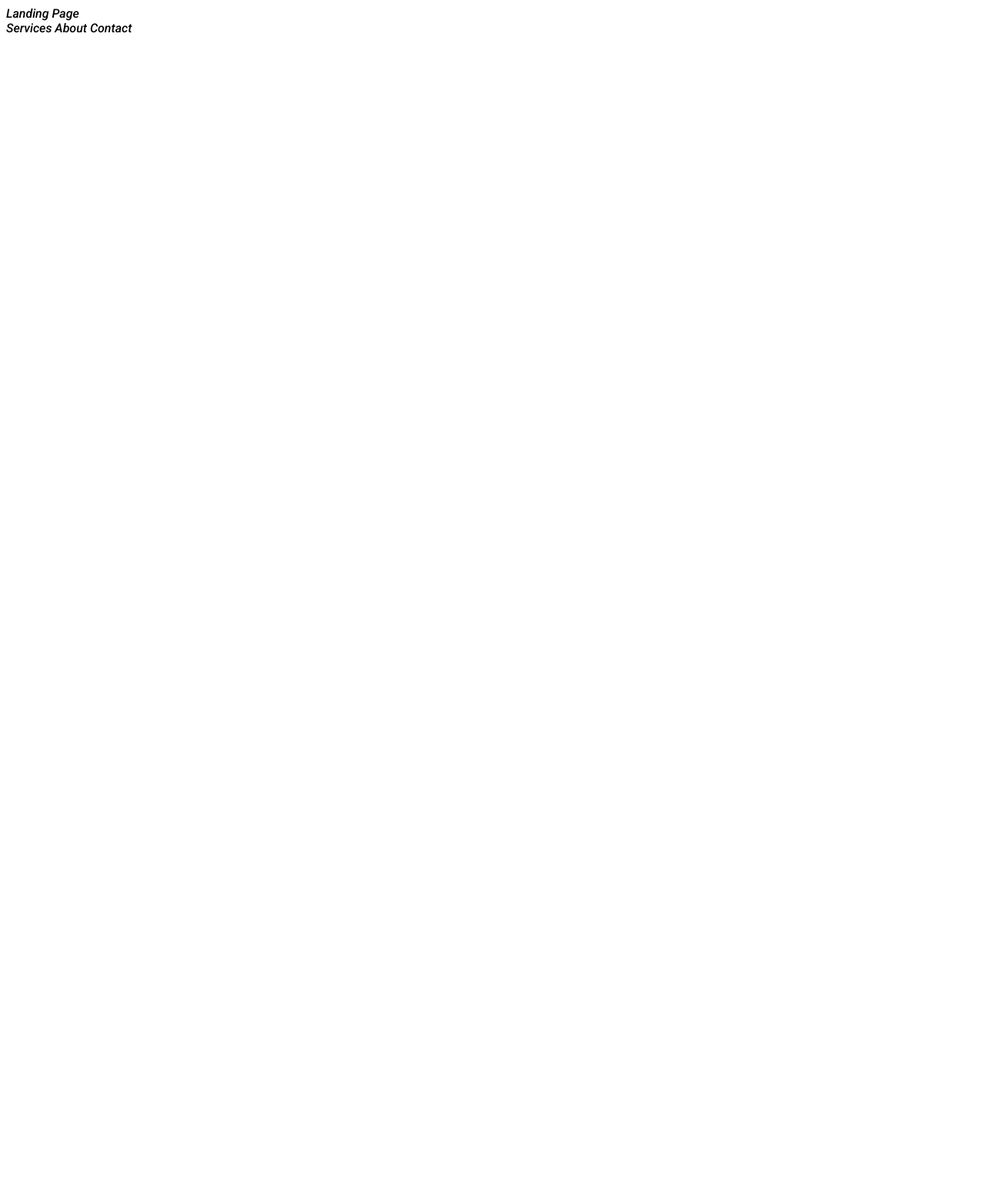
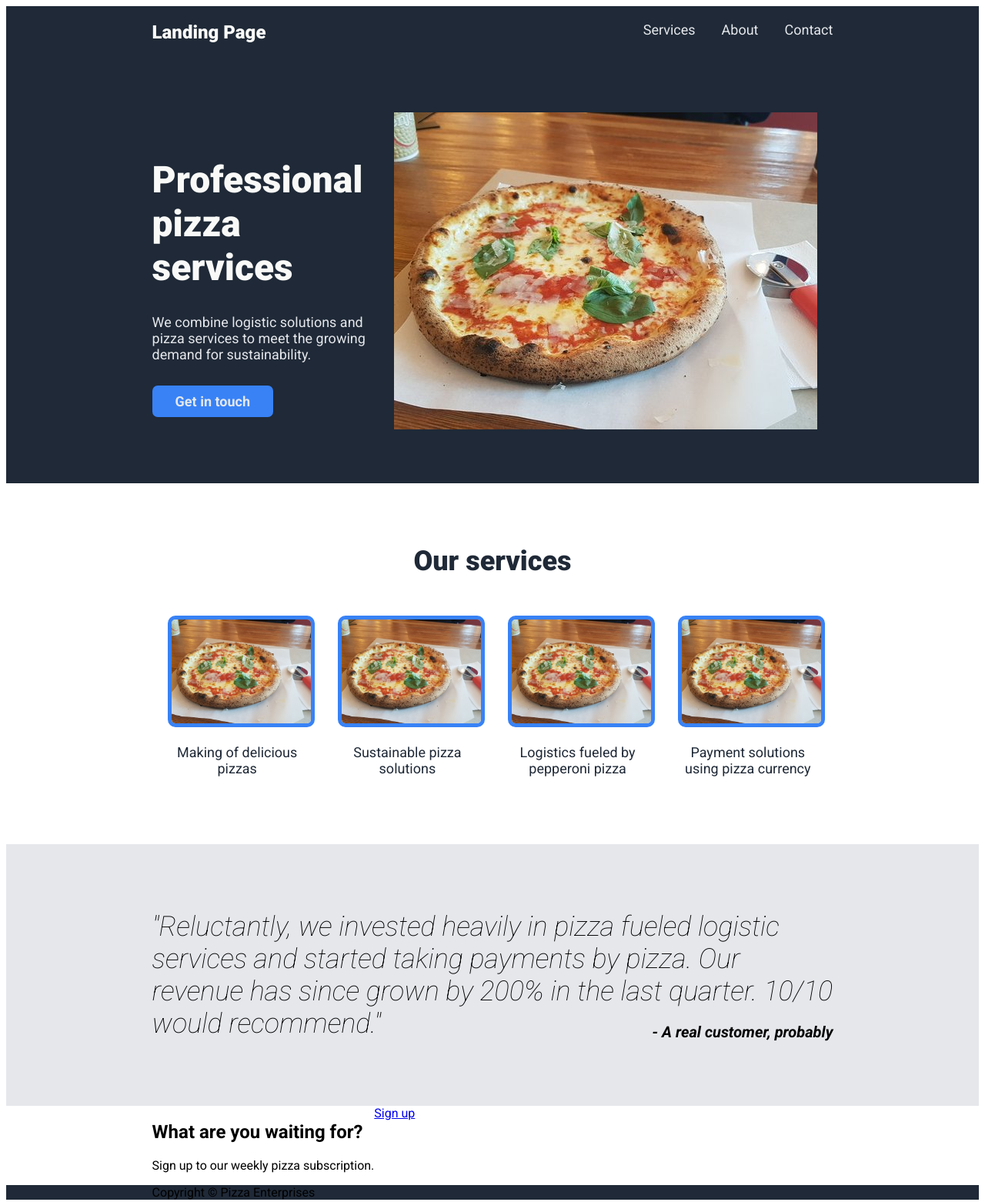
Before and after one commit to disenarob/landing-page, a plain HTML site: page index.html in a window 1280 px wide. Shown: the whole page at 77% size. Before the commit the page ends 800 px from the top, so only its background shows below. Drawn offline with Linux system fonts and the light colour scheme.

Commit message:
updates to css

```diff
--- a/index.html
+++ b/index.html
@@ -6,9 +6,9 @@
     <meta name="viewport" content="width=device-width, initial-scale=1.0">
     <title>Landing Page</title>
     <link rel="preconnect" href="https://fonts.googleapis.com">
-<link rel="preconnect" href="https://fonts.gstatic.com" crossorigin>
-<link href="https://fonts.googleapis.com/css2?family=Roboto:ital,wght@1,500&display=swap" rel="stylesheet">
-    <link rel="stylesheet" href="/style.css">
+    <link rel="preconnect" href="https://fonts.gstatic.com" crossorigin>
+    <link href="https://fonts.googleapis.com/css2?family=Roboto:ital,wght@0,100;0,300;0,400;0,500;0,700;0,900;1,100;1,300;1,400;1,500;1,700;1,900&display=swap" rel="stylesheet">
+    <link rel="stylesheet" href="style.css">
 </head>
 <body>
     <div class="header">
@@ -17,31 +17,56 @@
                 <span>Landing Page</span>
             </div>
             <div class="menu">
-                <span>Services</span>
-                <span>About</span>
-                <span>Contact</span>
+                <a href="#">Services</a>
+                <a href="#">About</a>
+                <a href="#">Contact</a>
             </div>
         </div>
         <div class="header-content">
             <div class="hero-text">
+                <h1>Professional pizza services</h1>
+                <p>We combine logistic solutions and pizza services to meet the growing demand for sustainability.</p>
+                <a href="#">Get in touch</a>
+            </div>
 
+                <img src="img/pizza.jpg">
+
+        </div>
+    </div>
+    <div class="information-section">
+        <h2>Our services</h2>
+        <div class="pizza-flex">
+            <div class="pizza-container">
+                <img src="img/pizza.jpg" alt="Pizza">
+                <p>Making of delicious pizzas</p>
             </div>
-            <div class="photo-container">
-
+            <div class="pizza-container">
+                <img src="img/pizza.jpg" alt="Pizza">
+                <p>Sustainable pizza solutions</p>
+            </div>
+            <div class="pizza-container">
+                <img src="img/pizza.jpg" alt="Pizza">
+                <p>Logistics fueled by pepperoni pizza</p>
+            </div>
+            <div class="pizza-container">
+                <img src="img/pizza.jpg" alt="Pizza">
+                <p>Payment solutions using pizza currency</p>
             </div>
         </div>
     </div>
-    <div class="information-section">
-
-    </div>
     <div class="quote-section">
-
+        <p>"Reluctantly, we invested heavily in pizza fueled logistic services and started taking payments by pizza. Our revenue has since grown by 200% in the last quarter. 10/10 would recommend." <span>- A real customer, probably</span></p>
     </div>
     <div class="cta-section">
-
+        <div class="cta-box">
+            <div class="cta-content">
+                <h2>What are you waiting for?</h2>
+                <p>Sign up to our weekly pizza subscription.</p></div>
+            <a href="#">Sign up</a>
+        </div>
     </div>
     <div class="footer">
-
+        <span>Copyright &copy; Pizza Enterprises</span>
     </div>
 </body>
 </html>
--- a/style.css
+++ b/style.css
@@ -1,3 +1,99 @@
 *{
     font-family: 'Roboto', sans-serif;
 }
+.top-bar, .header-content, .pizza-flex, .cta-box{
+    display: flex;
+}
+.header, .footer{
+    background-color: #1F2937;
+}
+.header, .information-section, .quote-section, .cta-section, .footer{
+    padding-left: 15%;
+    padding-right:15%;
+}
+.top-bar{
+    padding-top: 20px;
+    padding-bottom: 20px;
+    justify-content: space-between;
+}
+.logo{
+font-size:24px;
+font-weight: 900;
+color: #f9faf8;
+}
+
+.menu a{
+    color: #e5e7eb;
+    font-size: 18px;
+    text-decoration: none;
+    margin-left:30px;
+}
+.header-content{
+    align-items: center;
+    padding-top: 50px;
+    padding-bottom:50px;
+}
+.hero-text h1{
+    font-weight:900;
+    font-size:48px;
+    color:#f9faf8;
+}
+.hero-text p, .hero-text a{
+    font-size: 18px;
+    color: #e5e7eb;
+}
+.hero-text p{
+    margin-bottom: 40px;
+}
+.hero-text a{
+    text-decoration: none;
+    padding-left: 30px;
+    padding-right: 30px;
+    padding-top:10px;
+    padding-bottom: 10px;
+    background: #3882f6;
+    font-weight: 700;
+    border-radius:7px;
+}
+.header-content img{
+    width:100%;
+    padding:20px;
+}
+
+.information-section{
+    padding-top: 50px;
+    padding-bottom: 50px;
+    text-align: center;
+    color: #1f2937;
+}
+.information-section h2{
+    font-weight: 900;
+    font-size: 36px;
+}
+.pizza-container img{
+    width: 100%;
+    border: 5px solid #3882f6;
+    border-radius: 10px;
+}
+
+.pizza-container{
+    padding:20px;
+    font-size: 18px;
+}
+.quote-section{
+    background: #e5e7eb;
+    padding-top: 50px;
+    padding-bottom: 50px;
+}
+.quote-section p{
+    font-size: 36px;
+    font-style: italic;
+    font-weight:200;
+}
+.quote-section span{
+    font-weight:bold;
+    text-align: right;
+    font-size:20px;
+    float:right;
+    margin-top: 20px;
+}
```
Also changed, not shown: img/pizza.jpg (added), 2 other files.
